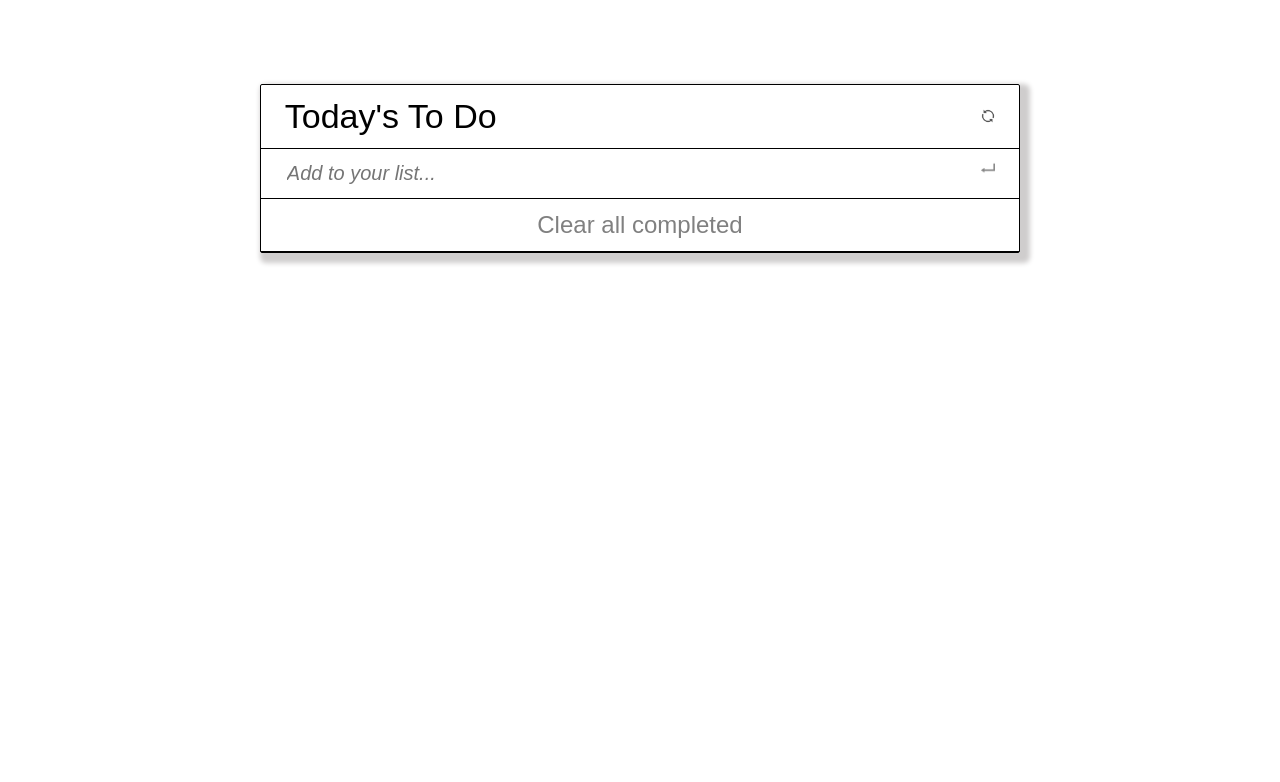
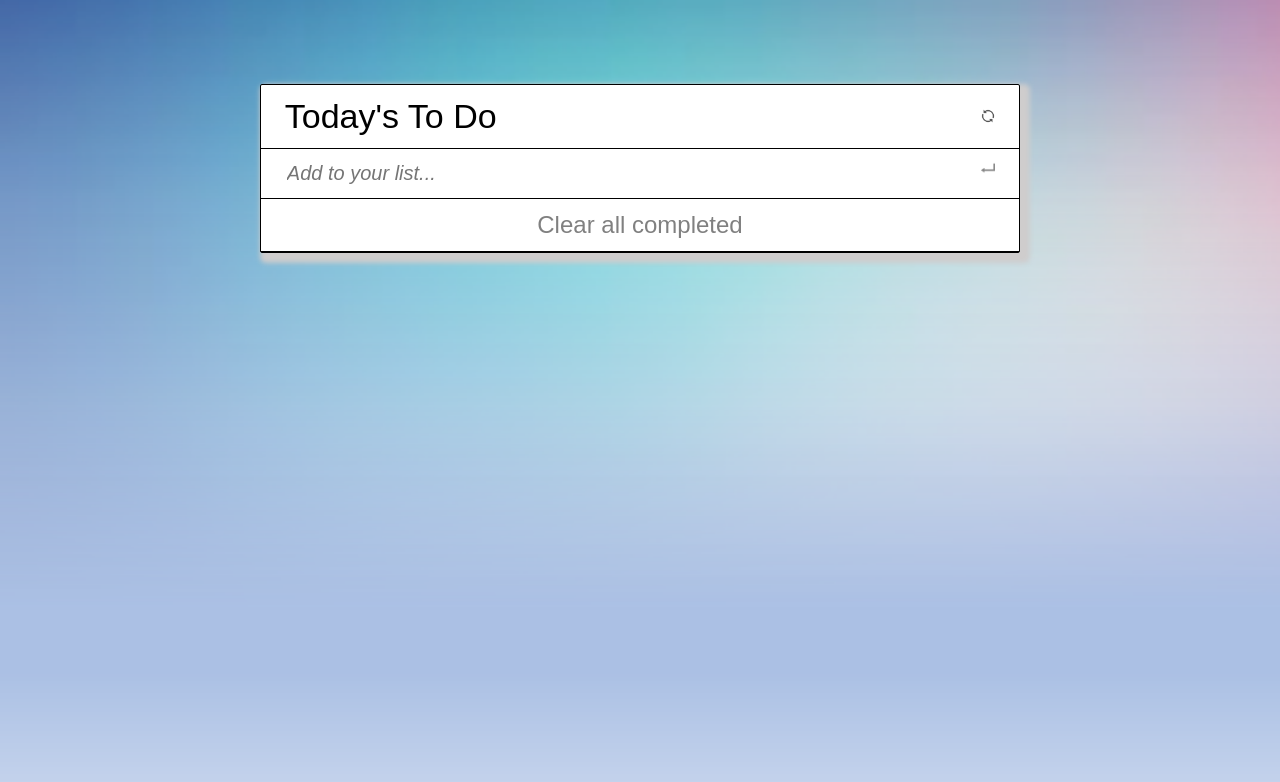
Before and after one commit to Santiago220991/To-Do-List, a website built with webpack: page src/template.html in a window 1280 px wide. Built offline with nearby package versions, Linux system fonts and the light colour scheme.

Commit message:
Add background and check linters

```diff
--- a/package.json
+++ b/package.json
@@ -32,7 +32,8 @@
     "stylelint-csstree-validator": "^1.9.0",
     "stylelint-scss": "^3.21.0",
     "webpack": "^5.72.0",
-    "webpack-cli": "^4.9.2"
+    "webpack-cli": "^4.9.2",
+    "webpack-dev-server": "^4.8.1"
   },
   "dependencies": {
     "abab": "^2.0.5",
--- a/src/index.js
+++ b/src/index.js
@@ -5,7 +5,9 @@ import entericon from './enter_icon_img.png';
 import * as fun from './list_functions.js';
 import deleteicon from './erase_icon_img.png';
 import Check from './check.js';
+import backgroundimg from './background_img.png';
 
+const background = document.querySelector('body');
 const refrescontainer = document.querySelector('.title img');
 const entercontainer = document.querySelector('.text-input img');
 const taskcontainer = document.querySelector('.tasks');
@@ -13,6 +15,8 @@ const inputtext = document.querySelector('.text-input input');
 const clearcompleted = document.querySelector('.clearbutton');
 const sessionsaved = JSON.parse(localStorage.getItem('saved'));
 const checkclass = new Check();
+
+background.style.backgroundImage = `url('${backgroundimg}')`;
 let taskarr = [];
 
 const activebuttons = () => {
--- a/src/styles.css
+++ b/src/styles.css
@@ -1,10 +1,17 @@
+html {
+  height: 100%;
+}
+
 body {
   display: flex;
   justify-content: center;
   font-family: Arial, Helvetica, sans-serif;
+  background-repeat: no-repeat;
+  background-size: cover;
 }
 
 .to-do-container {
+  background-color: white;
   width: 60%;
   border-radius: 2px;
   border: solid black 1px;
```
Also changed, not shown: dist/733585475af0282a8ea8.jpg (added), dist/b1ddeb0ed329e5b7f554.png (added), dist/index.js, src/background_img.png (added), 1 other file.
